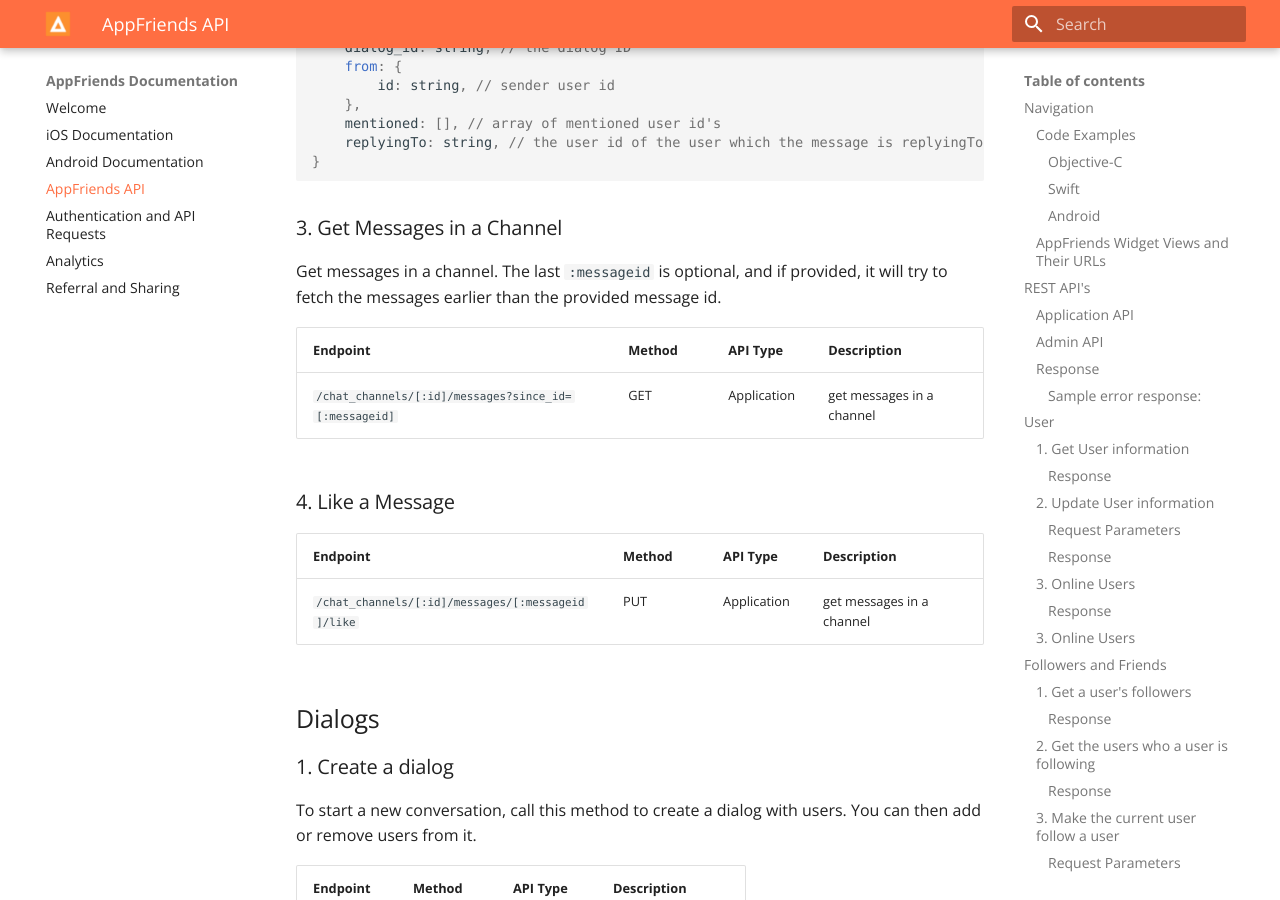
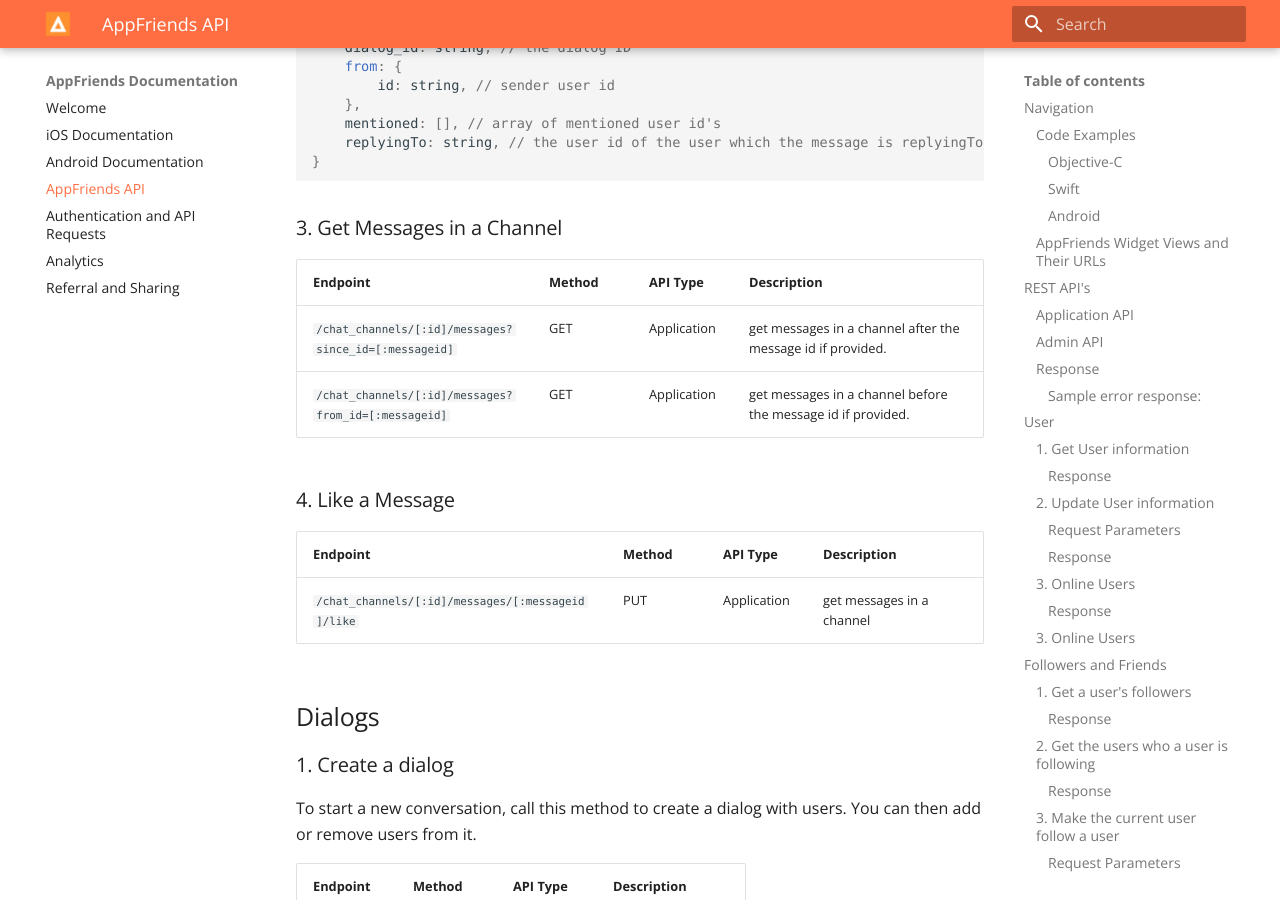
Before and after one commit to Hacknocraft/AppFriendsDocs, an MkDocs documentation site: the page built from docs/api.md, in a window 1280 px wide and 900 px high, scrolled down 18222 px. Built offline with MkDocs 1.6.1 and Material for MkDocs 9.7.7, drawn with Linux system fonts in a browser that asks for light colours; some web fonts are replaced; old or Windows-style settings are respelled for this version of MkDocs.

Commit message:
updated docs

````diff
--- a/docs/api.md
+++ b/docs/api.md
@@ -684,11 +684,11 @@
 ```
 
 ### 3. Get Messages in a Channel
-Get messages in a channel. The last `:messageid` is optional, and if provided, it will try to fetch the messages earlier than the provided message id.
 
 Endpoint      | Method        | API Type      | Description
 ------------- | ------------- | ------------- | -------------
-`/chat_channels/[:id]/messages?since_id=[:messageid]` | GET | Application | get messages in a channel
+`/chat_channels/[:id]/messages?since_id=[:messageid]` | GET | Application | get messages in a channel after the message id if provided.
+`/chat_channels/[:id]/messages?from_id=[:messageid]` | GET | Application | get messages in a channel before the message id if provided.
 
 ### 4. Like a Message
 Endpoint      | Method        | API Type      | Description
````
Also changed, not shown: site/api/index.html, site/mkdocs/search_index.json.
